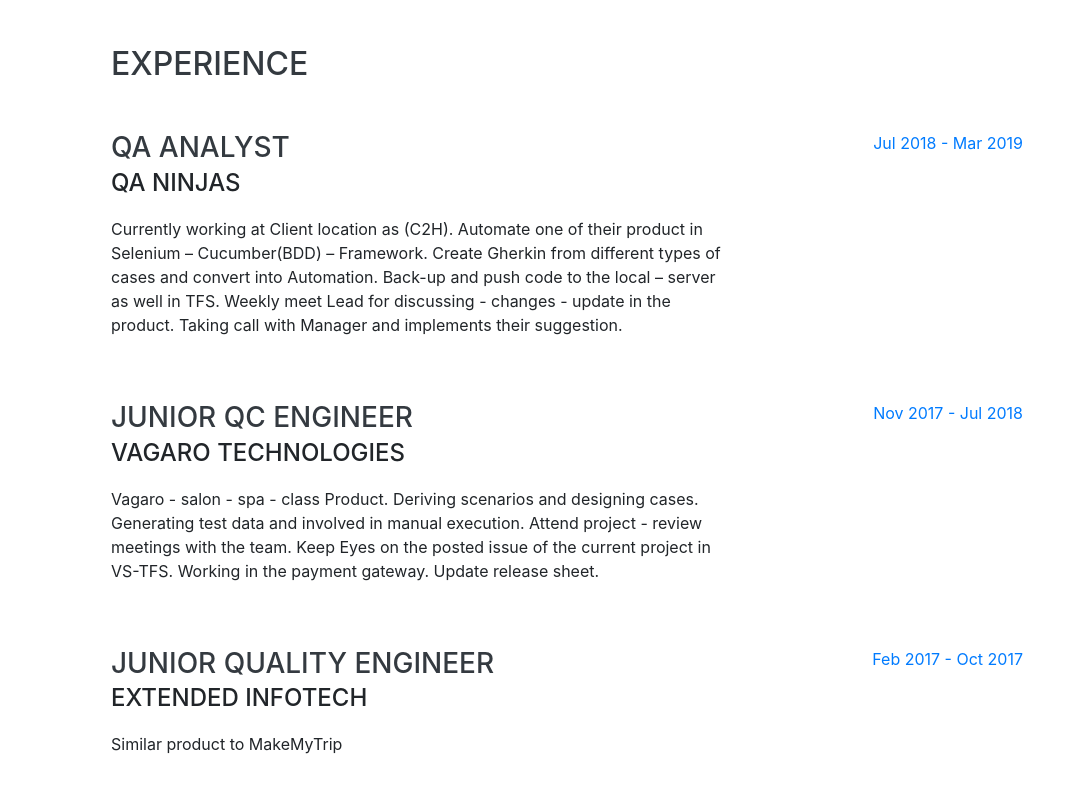
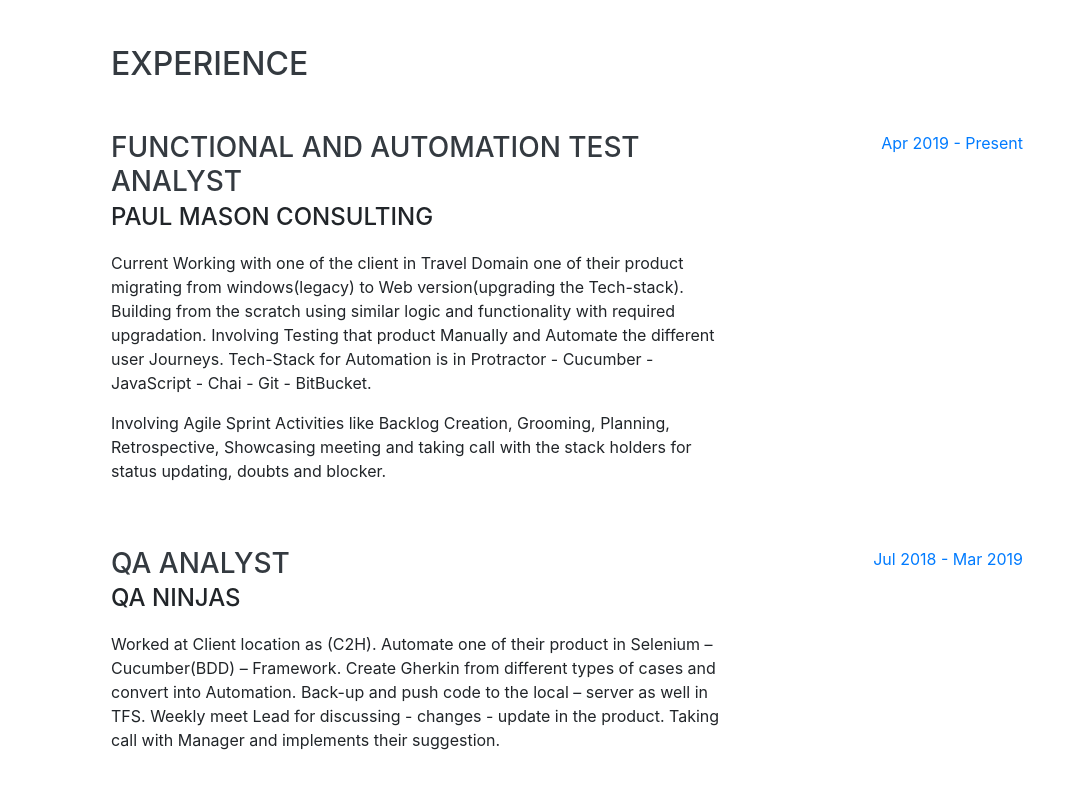
Before and after one commit to JigarSony/JigarSony.github.io, a website with bundled scripts: page index.html in a window 1280 px wide. Shown: the part 804-1600 px from the top of the page, without its empty margins (209-1280 px from the left). Built offline with nearby package versions, Linux system fonts and the light colour scheme; a web font is replaced by a local one.

Commit message:
added new org

```diff
--- a/index.html
+++ b/index.html
@@ -100,9 +100,21 @@
 
         <div class="resume-item d-flex flex-column flex-md-row justify-content-between mb-5">
           <div class="resume-content">
+            <h3 class="mb-0">Functional and Automation Test Analyst</h3>
+            <div class="subheading mb-3">Paul Mason Consulting</div>
+            <p>Current Working with one of the client in Travel Domain one of their product migrating from windows(legacy) to Web version(upgrading the Tech-stack). Building from the scratch using similar logic and functionality with required upgradation. Involving Testing that product Manually and Automate the different user Journeys. Tech-Stack for Automation is in Protractor - Cucumber - JavaScript - Chai - Git - BitBucket.</p>
+			<p>Involving Agile Sprint Activities like Backlog Creation, Grooming, Planning, Retrospective, Showcasing meeting and taking call with the stack holders for status updating, doubts and blocker.</p>
+          </div>
+          <div class="resume-date text-md-right">
+            <span class="text-primary">Apr 2019 - Present</span>
+          </div>
+        </div>
+
+        <div class="resume-item d-flex flex-column flex-md-row justify-content-between mb-5">
+          <div class="resume-content">
             <h3 class="mb-0">QA Analyst</h3>
             <div class="subheading mb-3">QA Ninjas</div>
-            <p>Currently working at Client location as (C2H). Automate one of their product in Selenium – Cucumber(BDD) – Framework.
+            <p>Worked at Client location as (C2H). Automate one of their product in Selenium – Cucumber(BDD) – Framework.
               Create Gherkin from different types of cases and convert into Automation. Back-up and push code to the local – server as well in TFS.  Weekly meet Lead for discussing - changes - update in the product. Taking call with Manager and implements their suggestion.</p>
           </div>
           <div class="resume-date text-md-right">
```
